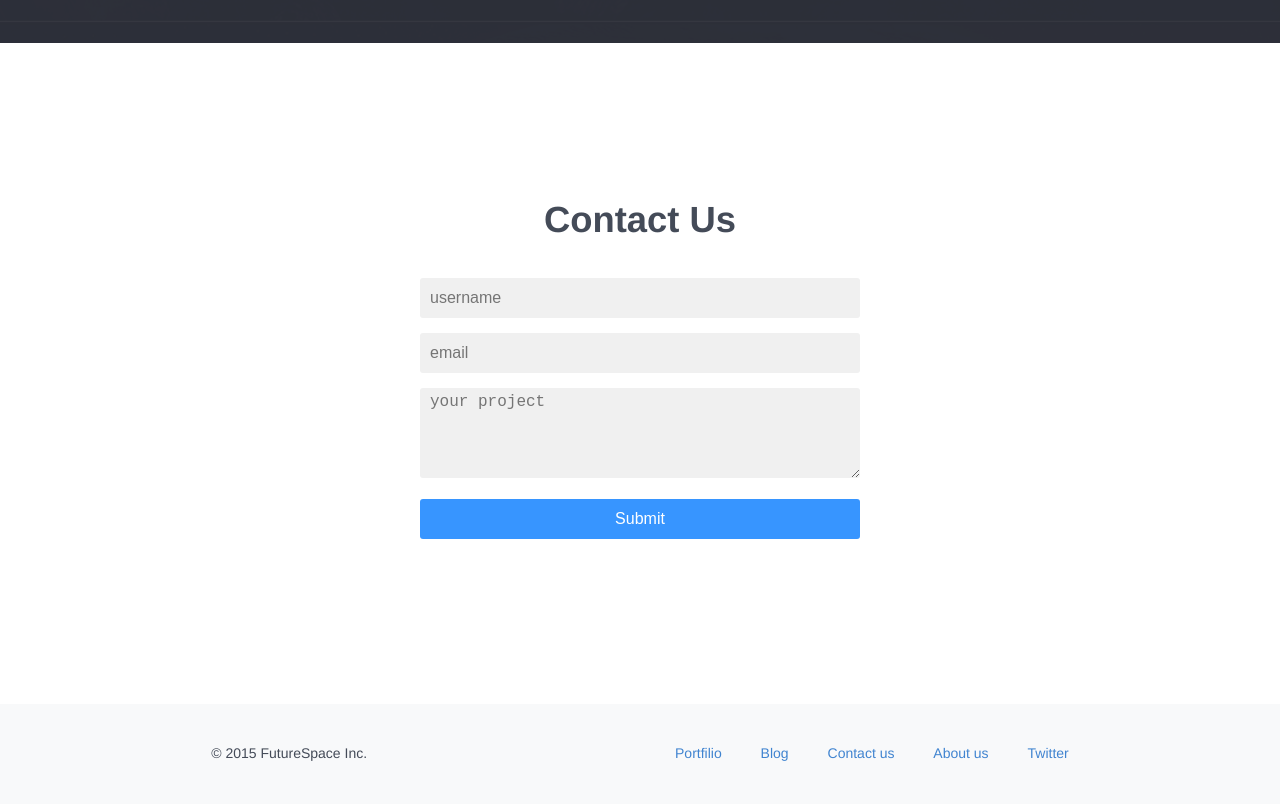
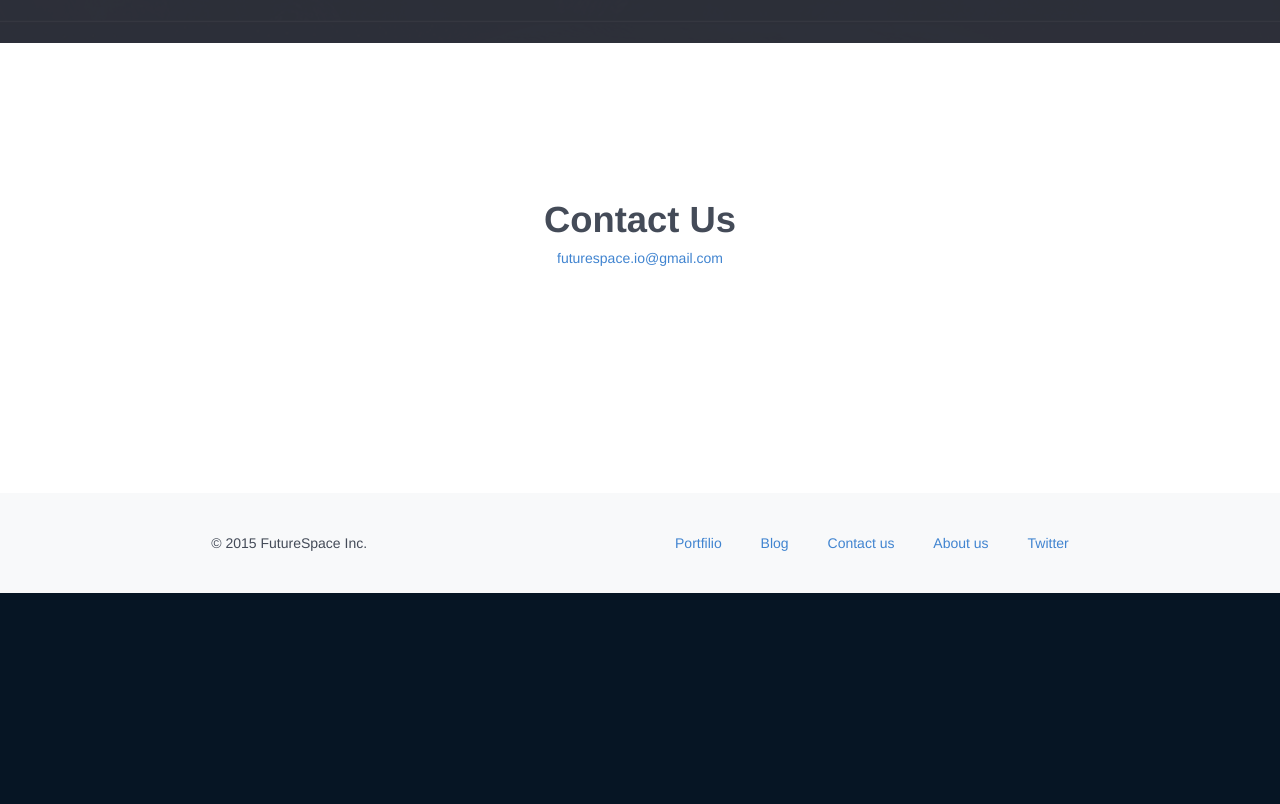
Before and after one commit to FutureSpaceIO/futurespace, a website: page app/views/index.html in a window 1280 px wide. Shown: the part 2378-3182 px from the top of the page. After the commit the page ends 2971 px from the top, so only its background shows below. Drawn offline with Linux system fonts and the light colour scheme; files that its build step writes are made by us from their sources; files whose address does not match are found by name.

Commit message:
views: update contact-us

```diff
--- a/app/views/index.html
+++ b/app/views/index.html
@@ -108,9 +108,10 @@ We try to return the favor.
     <section id="contact-us" class="section ">
       <div class="wrapper">
         <h5 class="sub-title">Contact Us</h5>
-        <!-- <p class="description">我们是工农的子弟兵</p> -->
+        <!-- <p class="description"></p> -->
         <div class="contact-form-wrap">
-          <form action="/contact" method="post" class="contact-form">
+          <a href="mailto:futurespace.io@gmail.com">futurespace.io@gmail.com</a>
+          <!--form action="/contact" method="post" class="contact-form">
             <p class="input-item">
               <label for=""></label>
               <input type="text" name="username" placeholder="username">
@@ -127,7 +128,7 @@ We try to return the favor.
               <label for=""></label>
               <input type="submit" class="btn">
             </p>
-          </form>
+          </form-->
         </div>
       </div>
     </section>
```
